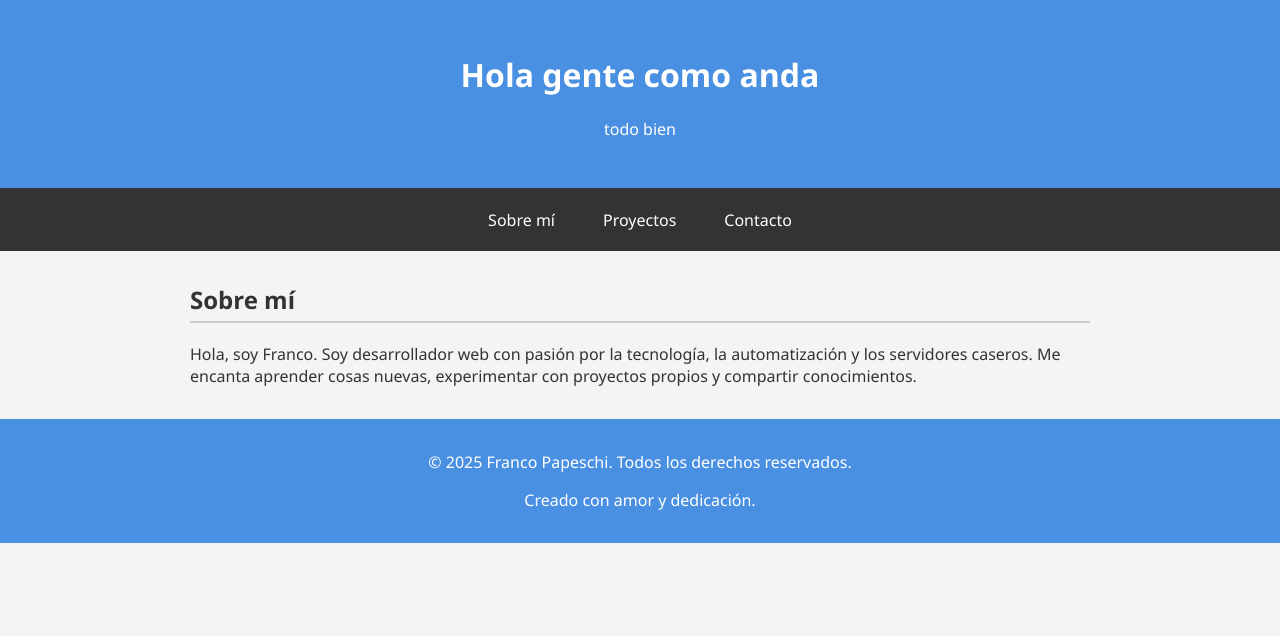
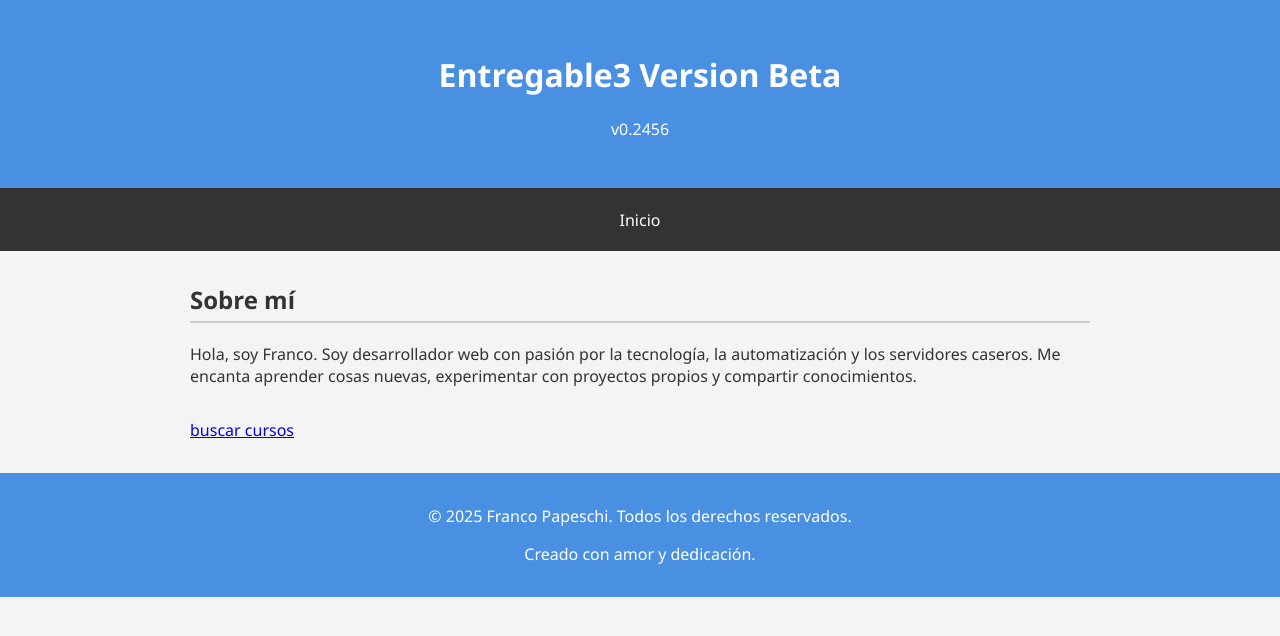
Before and after one commit to Pfranco231/Practicando-Django, a Django app: page / in a window 1280 px wide. Shown: the top 636 px of the page. Run offline with Django 5.2, Linux system fonts and the light colour scheme.

Commit message:
Terminado

```diff
--- a/mi_primera_app/templates/mi_primer_app/crear_curso.html
+++ b/mi_primera_app/templates/mi_primer_app/crear_curso.html
@@ -18,4 +18,6 @@
     <button type="submit">Crear Curso</button>
 </form>
 
+<a href="{% url 'buscar-curso' %}">buscar cursos</a>
+
 {% endblock%}
--- a/mi_primera_app/templates/mi_primer_app/inicio.html
+++ b/mi_primera_app/templates/mi_primer_app/inicio.html
@@ -3,8 +3,8 @@
 {% block title %}Prueba pagina{% endblock %}
 
 {% block header %}
-<h1>Hola gente como anda </h1>
-<p>todo bien</p>
+<h1>Entregable3 Version Beta </h1>
+<p>v0.2456</p>
 {% endblock %}
 
 {% block main %}
@@ -13,4 +13,9 @@
   <p>Hola, soy Franco. Soy desarrollador web con pasión por la tecnología, la automatización y los servidores caseros. Me encanta aprender cosas nuevas, experimentar con proyectos propios y compartir conocimientos.</p>
 </section>
 
+
+<!-- es un link para buscar cursos-->
+<a href="{% url 'buscar-curso' %}">buscar cursos</a>
+
+
 {% endblock%}
--- a/mi_primera_app/urls.py
+++ b/mi_primera_app/urls.py
@@ -1,12 +1,14 @@
 #archivo modificado por franco papeschi
 
 from django.urls import path
-from .views import saludo, saludo_con_template, crear_familia, home, crear_curso
+from .views import saludo, saludo_con_template, crear_familia, home, crear_curso, buscar_cursos, cursos
 
 urlpatterns = [
     path('', home, name='inicio'),
     path('saludo/', saludo, name='saludo'),
-    path('saludo-template/', saludo_con_template, name='saludo_con template'),
-    path('crear-familia/<str:nombre>/', crear_familia, name='crear la familia'),
-    path('crear-curso/', crear_curso, name='crear el curso')
+    path('saludo-template/', saludo_con_template, name='saludo_con_template'),
+    path('crear-familia/<str:nombre>/', crear_familia, name='crear-la-familia'),
+    path('crear-curso/', crear_curso, name='crear-el-curso'),
+    path('cursos/', cursos, name='curso'),
+    path('curso/buscar/', buscar_cursos, name='buscar-curso')
 ]
--- a/mi_primera_app/views.py
+++ b/mi_primera_app/views.py
@@ -32,6 +32,7 @@ def crear_familia(request, nombre):
 
 #request siempre para render
 
+#funcion para crear curso
 def crear_curso(request):
     if request.method == 'POST':
         form = CursoForm(request.POST)
@@ -48,3 +49,18 @@ def crear_curso(request):
     elif request.method == 'GET':
         form = CursoForm()                                          #aca mandamo el formulario vacio
         return render(request, "mi_primer_app/crear_curso.html", {"form": form})
+
+
+def cursos(request):
+    cursos = Curso.objects.all()
+    #Basicamente lo que hacemos aca es traer todos los cursos de la base de datos y mostrarlos en el template
+    return render(request, "mi_primer_app/cursos.html", {"cursos": cursos})
+
+#funcion para buscar curso
+def buscar_cursos(request):
+    if request.method == 'GET':
+        nombre_curso = request.GET.get('nombre', '')
+        ## la siguiente optimiza la busqueda para por ejemplo si la persona buscar py en vez de python
+        #igual le va a parecer
+        cursos = Curso.objects.filter(nombre__icontains=nombre_curso)
+        return render(request, "mi_primer_app/cursos.html", {"cursos": cursos, "nombre_curso": nombre_curso})
--- a/templates/index.html
+++ b/templates/index.html
@@ -72,9 +72,7 @@
   </header>
 
   <nav>
-    <a href="#sobre-mi">Sobre mí</a>
-    <a href="#proyectos">Proyectos</a>
-    <a href="#contacto">Contacto</a>
+    <a href="{% url 'inicio' %}">Inicio</a>
   </nav>
 
   <main>
```
Also changed, not shown: mi_primera_app/templates/mi_primer_app/cursos.html (added, +32 -0 lines), db.sqlite3, readme.md.
